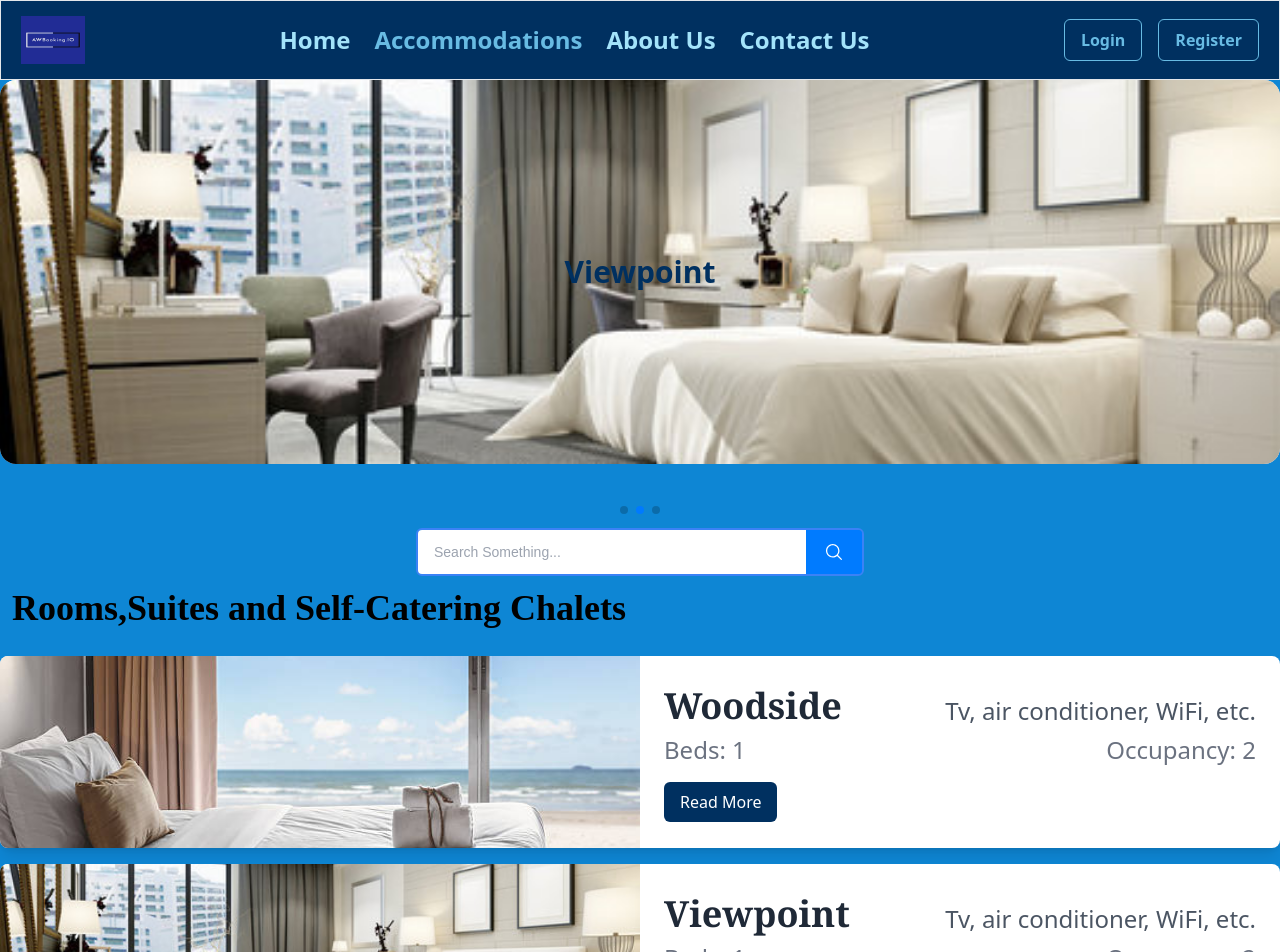
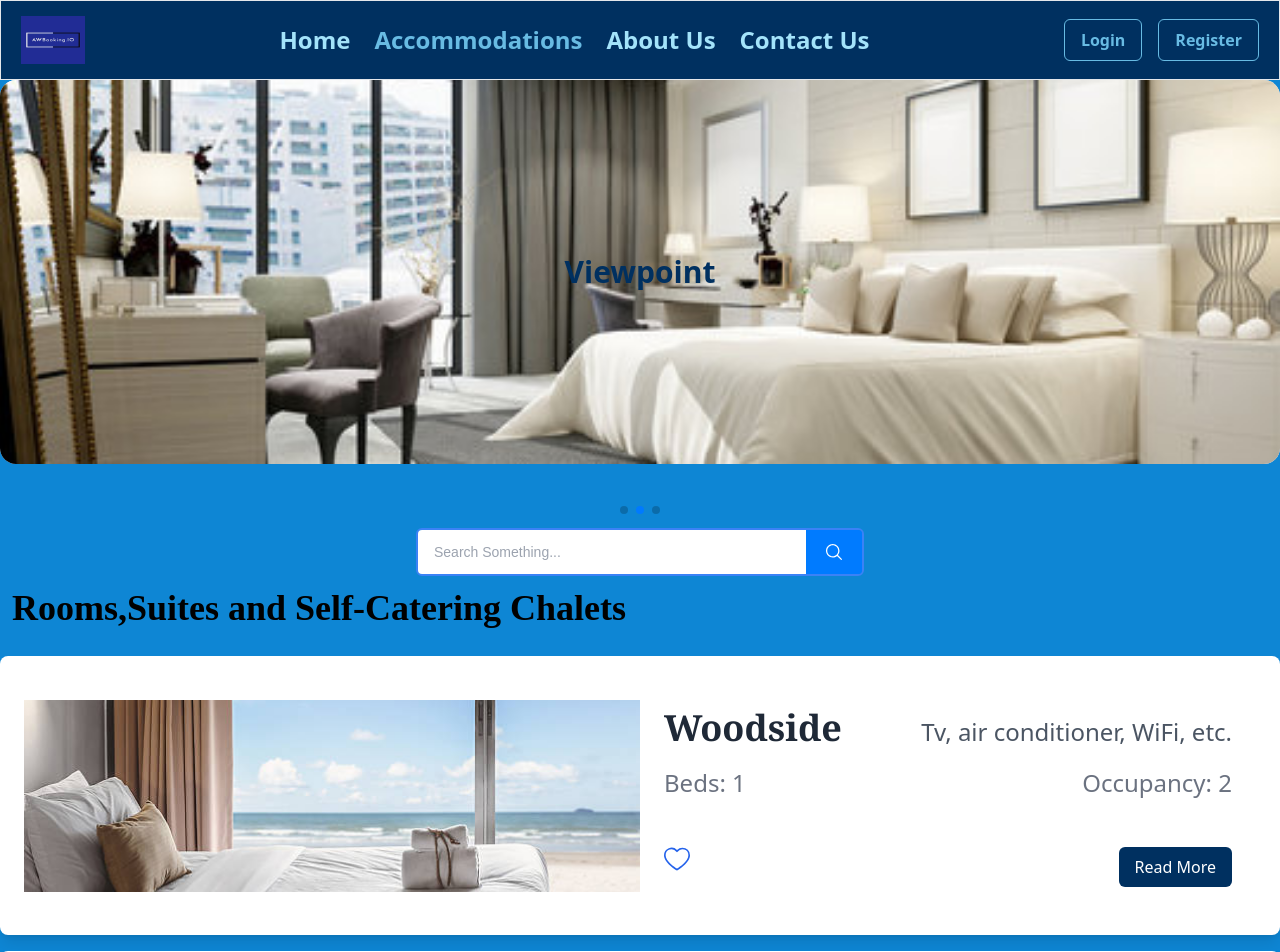
Before and after one commit to Thandekaportiap/Hotel_App, a React (Vite) app: page /accommodations in a window 1280 px wide. Shown: the top 952 px of the page. Built offline with nearby package versions, Linux system fonts and the light colour scheme; a web font is replaced by a local one.

Commit message:
chore: added more padding on my cards

```diff
--- a/src/UserPages/UserProfile.jsx
+++ b/src/UserPages/UserProfile.jsx
@@ -1,11 +1,82 @@
-import React from 'react'
+import React, { useState } from 'react';
+import 'tailwindcss/tailwind.css';
 
 const UserProfile = () => {
+  const [isDarkMode, setIsDarkMode] = useState(false);
+
+  const ProfilePic = require('../assets/Profilepic.jpeg');
+
   return (
-    <div>
-      user profile page
+    <div
+      className={`font-sans antialiased leading-normal tracking-wider bg-cover ${
+        isDarkMode ? 'text-gray-100' : 'text-gray-900'
+      }`}
+      style={{
+        backgroundImage: "url('https://source.unsplash.com/1L71sPT5XKc')"
+      }}
+    >
+      <div className="max-w-4xl flex items-center h-auto lg:h-screen flex-wrap mx-auto my-32 lg:my-0">
+
+        <div
+          id="profile"
+          className={`w-full lg:w-3/5 rounded-lg lg:rounded-l-lg lg:rounded-r-none shadow-2xl mx-6 lg:mx-0 ${
+            isDarkMode ? 'bg-gray-900' : 'bg-white'
+          } opacity-75`}
+        >
+          <div className="p-4 md:p-12 text-center lg:text-left">
+            <div className="block lg:hidden rounded-full shadow-xl mx-auto -mt-16 h-48 w-48 bg-cover bg-center"
+              style={{
+                backgroundImage: "url('https://source.unsplash.com/MP0IUfwrn0A')"
+              }}></div>
+
+            <h1 className="text-3xl font-bold pt-8 lg:pt-0">Your Name</h1>
+            <div className="mx-auto lg:mx-0 w-4/5 pt-3 border-b-2 border-green-500 opacity-25"></div>
+            <p className="pt-4 text-base font-bold flex items-center justify-center lg:justify-start">
+              <svg className="h-4 fill-current text-green-700 pr-4" xmlns="http://www.w3.org/2000/svg" viewBox="0 0 20 20">
+                <path d="M9 12H1v6a2 2 0 0 0 2 2h14a2 2 0 0 0 2-2v-6h-8v2H9v-2zm0-1H0V5c0-1.1.9-2 2-2h4V2a2 2 0 0 1 2-2h4a2 2 0 0 1 2 2v1h4a2 2 0 0 1 2 2v6h-9V9H9v2zm3-8V2H8v1h4z" />
+              </svg>
+              What you do
+            </p>
+            <p className="pt-2 text-gray-600 text-xs lg:text-sm flex items-center justify-center lg:justify-start">
+              <svg className="h-4 fill-current text-green-700 pr-4" xmlns="http://www.w3.org/2000/svg" viewBox="0 0 20 20">
+                <path d="M10 20a10 10 0 1 1 0-20 10 10 0 0 1 0 20zm7.75-8a8.01 8.01 0 0 0 0-4h-3.82a28.81 28.81 0 0 1 0 4h3.82zm-.82 2h-3.22a14.44 14.44 0 0 1-.95 3.51A8.03 8.03 0 0 0 16.93 14zm-8.85-2h3.84a24.61 24.61 0 0 0 0-4H8.08a24.61 24.61 0 0 0 0 4zm.25 2c.41 2.4 1.13 4 1.67 4s1.26-1.6 1.67-4H8.33zm-6.08-2h3.82a28.81 28.81 0 0 1 0-4H2.25a8.01 8.01 0 0 0 0 4zm.82 2a8.03 8.03 0 0 0 4.17 3.51c-.42-.96-.74-2.16-.95-3.51H3.07zm13.86-8a8.03 8.03 0 0 0-4.17-3.51c.42.96.74 2.16.95 3.51h3.22zm-8.6 0h3.34c-.41-2.4-1.13-4-1.67-4S8.74 3.6 8.33 6zM3.07 6h3.22c.2-1.35.53-2.55.95-3.51A8.03 8.03 0 0 0 3.07 6z" />
+              </svg>
+              Your Location - 25.0000° N, 71.0000° W
+            </p>
+            <p className="pt-8 text-sm">Totally optional short description about yourself, what you do and so on.</p>
+
+            <div className="pt-12 pb-8">
+              <button className="bg-[#68bbe3] hover:bg-[#0e86d4] text-white font-bold py-2 px-4 rounded-full">
+                Edit
+              </button>
+            </div>
+
+            <div className="mt-6 pb-16 lg:pb-0 w-4/5 lg:w-full mx-auto flex flex-wrap items-center justify-between">
+              {['facebook', 'twitter', 'github', 'unsplash', 'dribbble', 'instagram', 'youtube'].map(platform => (
+                <a className="link" href="#" key={platform} data-tippy-content={`@${platform}_handle`}>
+                  <svg className="h-6 fill-current text-gray-600 hover:text-green-700" role="img" viewBox="0 0 24 24">
+                    <title>{platform.charAt(0).toUpperCase() + platform.slice(1)}</title>
+                    <path d="M12 0C8.74 0 8.333.015 7.053.072 5.775.132 4.905.333 4.14.63c-.789.306-1.459.717-2.126 1.384S.935 3.35.63 4.14C.333 4.905.131 5.775.072 7.053.012 8.333 0 8.74 0 12s.015 3.667.072 4.947c.06 1.277.261 2.148.558 2.913.306.788.717 1.459 1.384 2.126.667.666 1.336 1.079 2.126 1.384.766.296 1.636.499 2.913.558C8.333 23.988 8.74 24 12 24s3.667-.015 4.947-.072c1.277-.06 2.148-.262 2.913-.558.788-.306 1.459-.718 2.126-1.384.666-.667 1.079-1.335 1.384-2.126.296-.765.499-1.636.558-2.913.06-1.28.072-1.687.072-4.947s-.015-3.667-.072-4.947c-.06-1.277-.262-2.149-.558-2.913-.306-.789-.718-1.459-1.384-2.126C21.319 1.347 20.651.935 19.86.63c-.765-.297-1.636-.499-2.913-.558C15.667.012 15.26 0 12 0zm0 2.16c3.203 0 3.585.016 4.85.071 1.17.055 1.805.249 2.227.415.562.217.96.477 1.382.896.419.42.679.819.896 1.381.164.422.36 1.057.413 2.227.057 1.266.07 1.646.07 4.85s-.015 3.585-.074 4.85c-.061 1.17-.256 1.805-.421 2.227-.224.562-.479.96-.899 1.382-.421.419-.82.679-1.381.896-.422.164-1.057.36-2.227.413-1.266.057-1.646.072-4.85.072s-3.585-.015-4.85-.072c-1.17-.055-1.805-.249-2.227-.413a3.4 3.4 0 0 1-1.381-.896c-.419-.422-.679-.82-.896-1.382-.164-.422-.36-1.057-.413-2.227-.057-1.266-.072-1.646-.072-4.85s.015-3.585.072-4.85c.055-1.17.249-1.805.413-2.227.217-.562.477-.96.896-1.382.419-.419.82-.679 1.382-.896.422-.164 1.057-.36 2.227-.413C8.415 2.176 8.703 2.16 12 2.16z" />
+                  </svg>
+                </a>
+              ))}
+            </div>
+          </div>
+        </div>
+
+        <div className={`w-full lg:w-2/5 lg:rounded-r-lg lg:rounded-l-none shadow-2xl ${isDarkMode ? 'bg-gray-900' : 'bg-white'} mx-6 lg:mx-0`}>
+          <div className="p-4 md:p-12 text-center lg:text-left">
+            <h2 className="text-3xl font-bold pt-8 lg:pt-0">Some Title</h2>
+            <div className="mx-auto lg:mx-0 w-4/5 pt-3 border-b-2  opacity-25"></div>
+
+            {/* Add your image here */}
+            <img src={ProfilePic} alt="Profile" className="mt-4 rounded-lg" />
+          </div>
+        </div>
+
+      </div>
     </div>
-  )
-}
+  );
+};
 
-export default UserProfile
+export default UserProfile;
--- a/src/components/RoomsCard.jsx
+++ b/src/components/RoomsCard.jsx
@@ -4,24 +4,37 @@ const RoomsCard = ({ list }) => {
   return (
     <div className="w-full mt-4">
       <div
-        className="bg-white grid sm:grid-cols-2 items-center shadow-lg rounded-lg font-sans overflow-hidden mx-auto transition-transform duration-300 hover:scale-105"
+        className="bg-white grid sm:grid-cols-2 items-center shadow-lg rounded-lg font-sans overflow-hidden mx-auto transition-transform duration-300 hover:scale-105 p-6"
       >
-        <div className="h-40 sm:h-48">
+        <div className="h-40 sm:h-48 mb-4 sm:mb-0">
           <img src={list.src} alt="Room" className="object-cover w-full h-full transition-transform duration-300 hover:scale-110" />
         </div>
 
         <div className="p-6">
-        <div className="flex flex-row justify-between items-center">
+          <div className="flex flex-col justify-between h-full">
+            <div>
+              <div className="flex flex-row justify-between items-center mb-4">
                 <h3 className="font-serif text-4xl font-semibold text-gray-800">{list.label}</h3>
                 <span className="mt-2 text-2xl text-gray-600 leading-relaxed text-right">{list.feat}</span>
               </div>
-        <div className="flex flex-row justify-between items-center">
-          <span className="block text-2xl text-gray-500 mt-1">Beds: {list.beds}</span>
-          <span className="block text-2xl text-gray-500 mt-1">Occupancy: {list.occupancy}</span>
+              <div className="flex flex-row justify-between items-center mb-4">
+                <span className="block text-2xl text-gray-500">Beds: {list.beds}</span>
+                <span className="block text-2xl text-gray-500">Occupancy: {list.occupancy}</span>
               </div>
+            </div>
+            <div className="flex flex-row justify-between items-center mt-4">
+              <svg xmlns="http://www.w3.org/2000/svg" width="26px" className="cursor-pointer fill-blue-600 shrink-0"
+                viewBox="0 0 64 64">
+                <path
+                  d="M45.5 4A18.53 18.53 0 0 0 32 9.86 18.5 18.5 0 0 0 0 22.5C0 40.92 29.71 59 31 59.71a2 2 0 0 0 2.06 0C34.29 59 64 40.92 64 22.5A18.52 18.52 0 0 0 45.5 4ZM32 55.64C26.83 52.34 4 36.92 4 22.5a14.5 14.5 0 0 1 26.36-8.33 2 2 0 0 0 3.27 0A14.5 14.5 0 0 1 60 22.5c0 14.41-22.83 29.83-28 33.14Z"
+                  data-original="#000000"></path>
+              </svg>
+
               <button className='mt-4 bg-[#003060] text-white rounded-md px-4 py-2 hover:bg-blue-700 focus:outline-none focus:ring-2 focus:ring-gray-600 focus:ring-opacity-50 transition duration-200'>
                 Read More
               </button>
+            </div>
+          </div>
         </div>
       </div>
     </div>
```
Also changed, not shown: src/assets/Profilepic.jpeg (added). Lines whose indentation alone changed are shown as unchanged.
